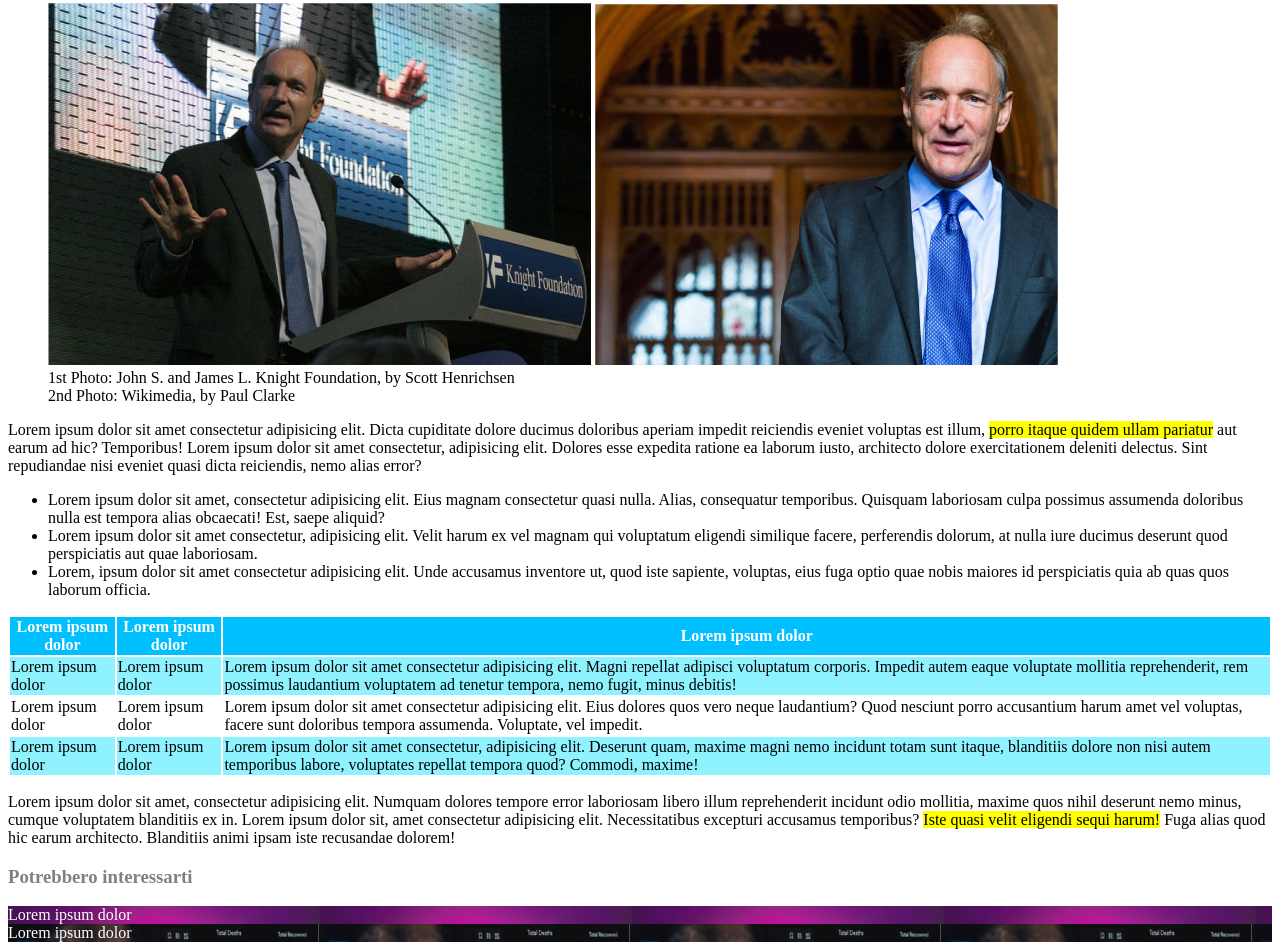
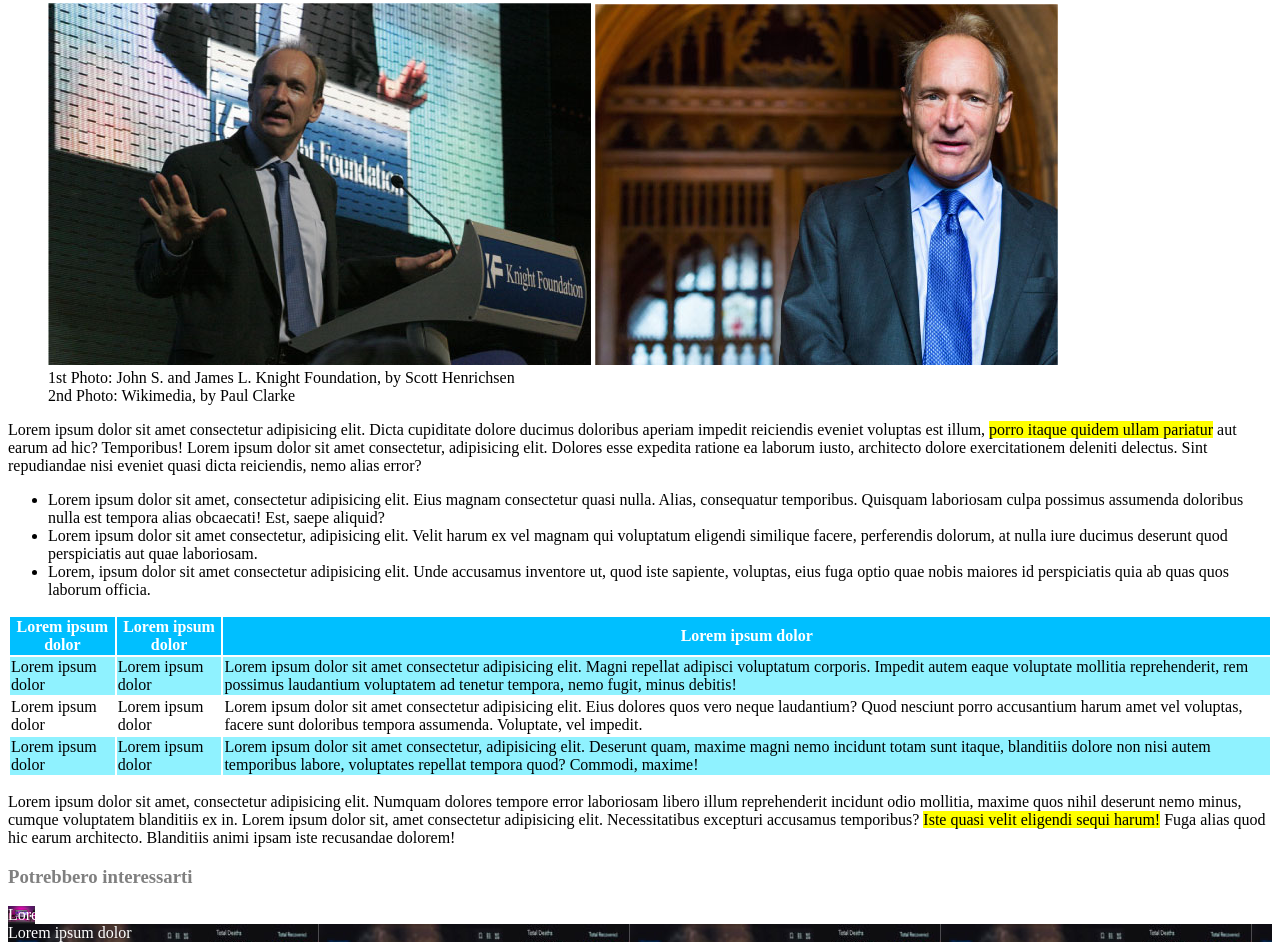
Before and after one commit to Bravehearts19/html-css-booleaner, a plain HTML site: page index.html in a window 1280 px wide. Shown: the part 376-1326 px from the top of the page. Drawn offline with Linux system fonts and the light colour scheme.

Commit message:
Tentativi sull'image-background

```diff
--- a/css/style.css
+++ b/css/style.css
@@ -31,6 +31,9 @@ h1 {
 
 #monitor {
     background-image: url(../img/monitor.jpg);
+    background-size: 400px 100px;
+    background-repeat: no-repeat;
+    background-size: contain;
 }
 
 #graph {
```
